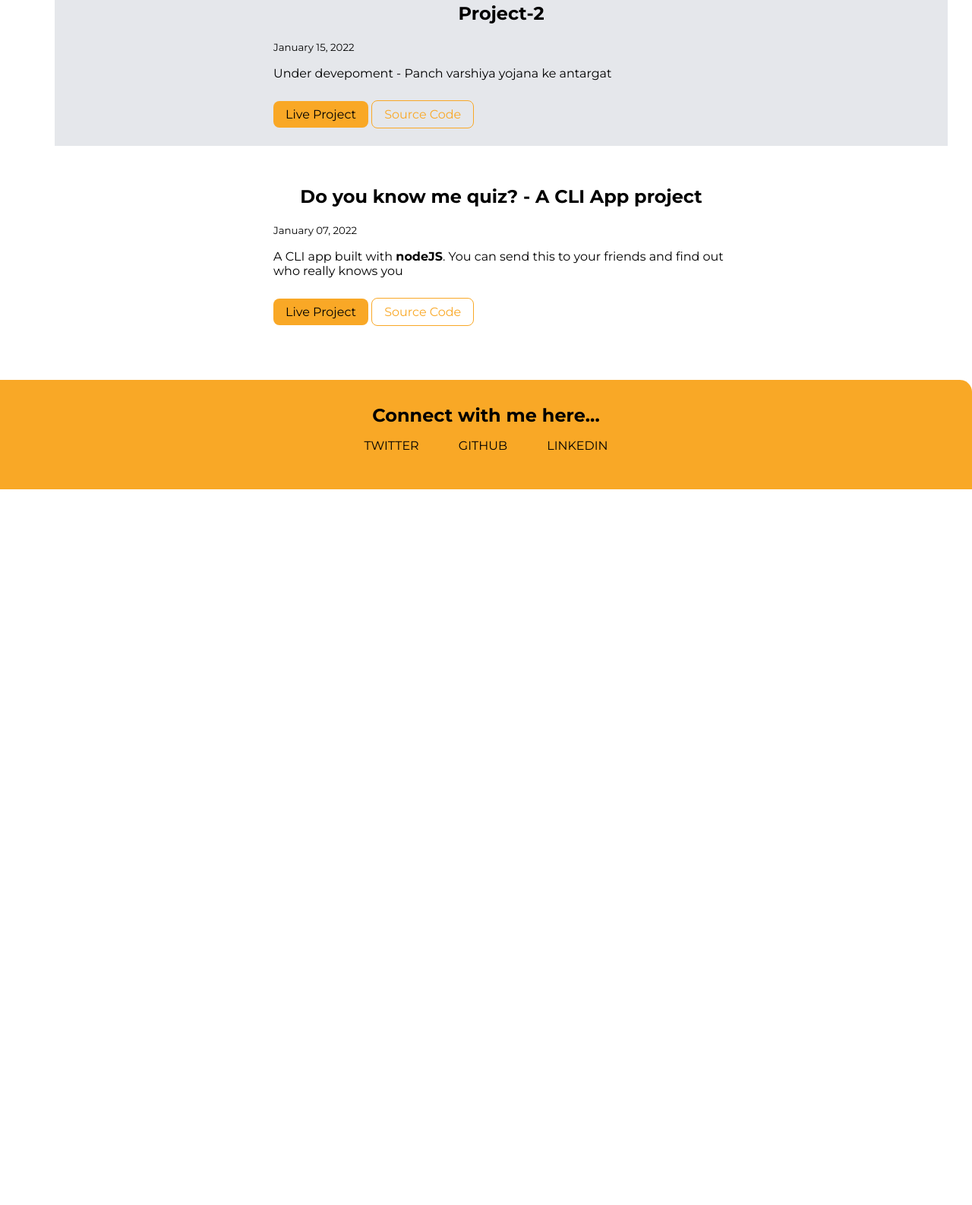
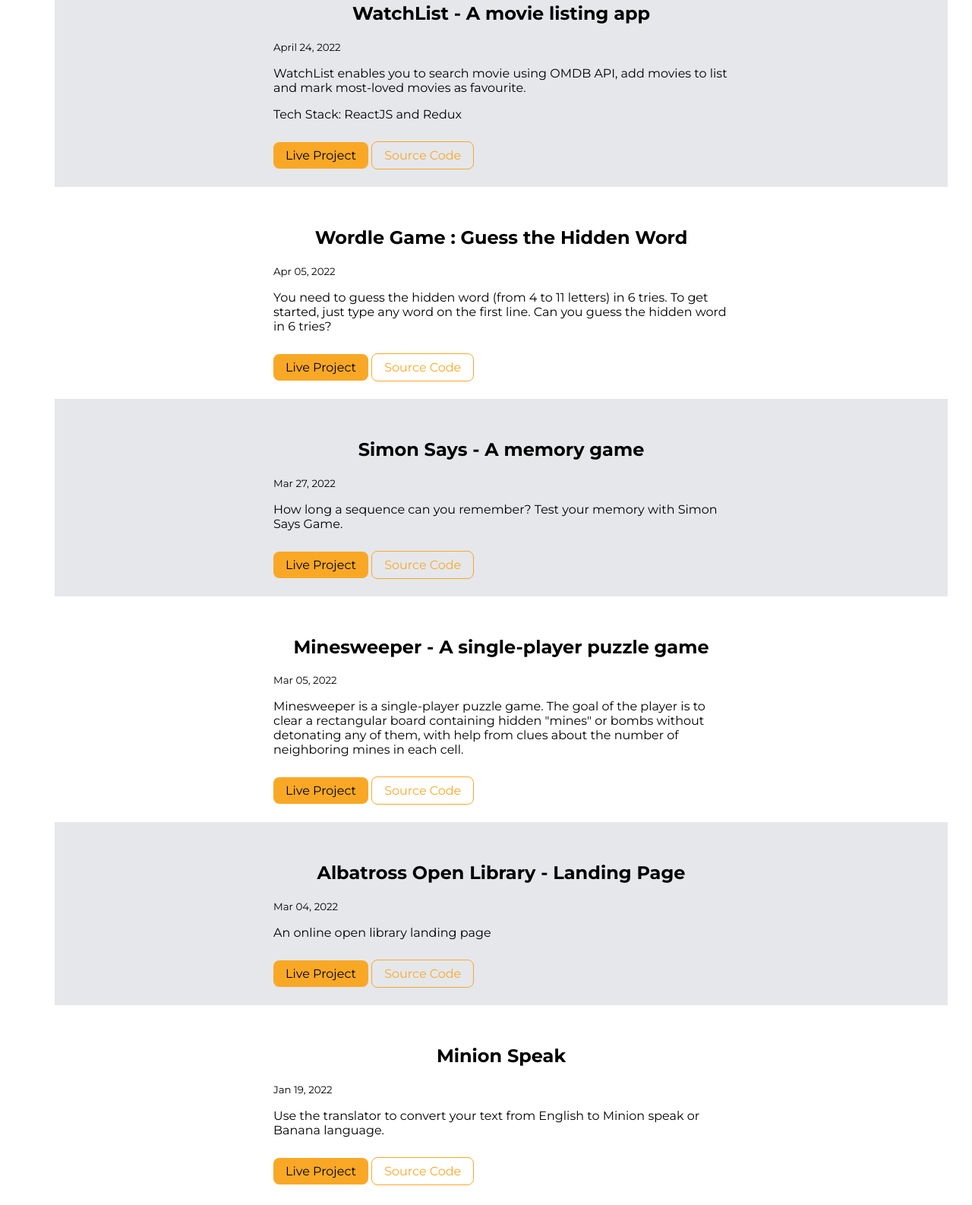
Before and after one commit to ankit1595/ankit-sharma-site, a plain HTML site: page projects.html in a window 1280 px wide. Shown: the part 673-2259 px from the top of the page at 76% size. Before the commit the page ends 1317 px from the top, so only its background shows below. Drawn offline with Linux system fonts and the light colour scheme.

Commit message:
added Projects

```diff
--- a/blogs.html
+++ b/blogs.html
@@ -1,11 +1,29 @@
 <!DOCTYPE html>
 <html lang="en">
   <head>
-    <meta charset="UTF-8">
-    <meta http-equiv="X-UA-Compatible" content="IE=edge">
-    <meta name="viewport" content="width=device-width, initial-scale=1.0">
+    <meta charset="UTF-8" />
+    <meta http-equiv="X-UA-Compatible" content="IE=edge" />
+    <meta name="viewport" content="width=device-width, initial-scale=1.0" />
     <title>Blogs | Ankit Sharma</title>
-    <link rel="stylesheet" href="/styles.css">
+    <link
+      rel="apple-touch-icon"
+      sizes="180x180"
+      href="./images/favicon/apple-touch-icon.png"
+    />
+    <link
+      rel="icon"
+      type="image/png"
+      sizes="32x32"
+      href="./images/favicon/favicon-32x32.png"
+    />
+    <link
+      rel="icon"
+      type="image/png"
+      sizes="16x16"
+      href="./images/favicon/favicon-16x16.png"
+    />
+    <link rel="manifest" href="./images/favicon/site.webmanifest" />
+    <link rel="stylesheet" href="/styles.css" />
   </head>
   <body>
     <nav class="navigation">
@@ -24,8 +42,9 @@
     </nav>
 
     <header class="hero">
-        <img class="hero-img" src="/images/hero-blog.svg">
-        <h1 class="hero-heading">My <span style="color: var(--primary-color);"> Blogs</span>
+      <img class="hero-img" src="/images/hero-blog.svg" />
+      <h1 class="hero-heading">
+        My <span style="color: var(--primary-color)"> Blogs</span>
       </h1>
       <!-- <h2>Assignment to get  <a class="link link-secondary" href="https://neog.camp/qualifier/point-system">markFive</a></h2> -->
     </header>
@@ -37,9 +56,12 @@
             <h1>Dummy blog One</h1>
             <small>January 16, 2022</small>
             <p>
-                        The most well-known dummy text is the 'Lorem Ipsum', which is said to have originated in the 16th century. Lorem Ipsum is composed in a pseudo-Latin language which more or less corresponds to 'proper' Latin. It contains a series of real Latin words.
+              The most well-known dummy text is the 'Lorem Ipsum', which is said
+              to have originated in the 16th century. Lorem Ipsum is composed in
+              a pseudo-Latin language which more or less corresponds to 'proper'
+              Latin. It contains a series of real Latin words.
             </p>
-                    <br>
+            <br />
             <a class="link link-primary" href="/">Read More</a>
           </div>
         </li>
@@ -48,10 +70,15 @@
             <h1>Dummy blog Two</h1>
             <small>January 21, 2022</small>
             <p>
-                        Dummy text: Its function as a filler or as a tool for comparing the visual impression of different typefaces Dummy text is text that is used in the publishing industry or by web designers to occupy the space which will later be filled with 'real' content. This is required when, for example, the final text is not yet available. Dummy text is also known as 'fill text'.
+              Dummy text: Its function as a filler or as a tool for comparing
+              the visual impression of different typefaces Dummy text is text
+              that is used in the publishing industry or by web designers to
+              occupy the space which will later be filled with 'real' content.
+              This is required when, for example, the final text is not yet
+              available. Dummy text is also known as 'fill text'.
             </p>
-                    <br>
-                    <a class="link link-primary "href="/">Read More</a>
+            <br />
+            <a class="link link-primary" href="/">Read More</a>
           </div>
         </li>
       </ul>
@@ -61,17 +88,17 @@
       <div class="footer-header">Connect with me here...</div>
       <ul class="list-non-bullet link-social">
         <li class="list-item-inline">
-                <a class="link  " href="https://twitter.com/ankit1595">TWITTER</a>
+          <a class="link" href="https://twitter.com/ankit1595">TWITTER</a>
         </li>
         <li class="list-item-inline">
-                <a class="link " href="https://github.com/ankit1595">GITHUB</a>
+          <a class="link" href="https://github.com/ankit1595">GITHUB</a>
         </li>
         <li class="list-item-inline">
-                 <a class="link " href="https://www.linkedin.com/in/ankit1595">LINKEDIN</a>
+          <a class="link" href="https://www.linkedin.com/in/ankit1595"
+            >LINKEDIN</a
+          >
         </li>
       </ul>
     </footer>
-
-
   </body>
 </html>
--- a/projects.html
+++ b/projects.html
@@ -1,16 +1,32 @@
 <!DOCTYPE html>
 <html lang="en">
-
   <head>
-    <meta charset="UTF-8">
-    <meta http-equiv="X-UA-Compatible" content="IE=edge">
-    <meta name="viewport" content="width=device-width, initial-scale=1.0">
+    <meta charset="UTF-8" />
+    <meta http-equiv="X-UA-Compatible" content="IE=edge" />
+    <meta name="viewport" content="width=device-width, initial-scale=1.0" />
     <title>Projects | Ankit Sharma</title>
-    <link rel="stylesheet" href="/styles.css">
+    <link
+      rel="apple-touch-icon"
+      sizes="180x180"
+      href="./images/favicon/apple-touch-icon.png"
+    />
+    <link
+      rel="icon"
+      type="image/png"
+      sizes="32x32"
+      href="./images/favicon/favicon-32x32.png"
+    />
+    <link
+      rel="icon"
+      type="image/png"
+      sizes="16x16"
+      href="./images/favicon/favicon-16x16.png"
+    />
+    <link rel="manifest" href="./images/favicon/site.webmanifest" />
+    <link rel="stylesheet" href="/styles.css" />
   </head>
 
   <body>
-
     <nav class="navigation">
       <div class="nav-brand">Ankit Sharma</div>
       <ul class="list-non-bullet nav-pills">
@@ -21,62 +37,215 @@
           <a class="link link-active" href="/projects.html">projects</a>
         </li>
         <li class="list-item-inline">
-                <a class="link " href="/blogs.html">blog</a>
+          <a class="link" href="/blogs.html">blog</a>
         </li>
       </ul>
     </nav>
 
     <header class="hero">
-        <img class="hero-img" src="/images/hero-project.svg">
-        <h1 class="hero-heading">My <span style="color: var(--primary-color);"> Projects</span>
+      <img class="hero-img" src="/images/hero-project.svg" />
+      <h1 class="hero-heading">
+        My <span style="color: var(--primary-color)"> Projects</span>
       </h1>
     </header>
 
     <section class="section">
       <ul class="list-non-bullet">
+        <!-- PROJECT-LIST -->
         <li class="section ow">
           <div class="container container-center">
-                    <h1>Project-2</h1>
-                    <small>January 15, 2022</small>
+            <h1>WatchList - A movie listing app</h1>
+            <small>April 24, 2022</small>
             <p>
-                        Under devepoment - Panch varshiya yojana ke antargat
+              WatchList enables you to search movie using OMDB API, add movies
+              to list and mark most-loved movies as favourite.
             </p>
-                    <br>
-                    <a class="link link-primary" href="/">Live Project</a>
-                    <a class="link link-secondary" href="/">Source Code</a>
+            <p>Tech Stack: ReactJS and Redux</p>
+            <br />
+            <a
+              class="link link-primary"
+              href="https://watchlist0.netlify.app/"
+              target="_blank"
+              >Live Project</a
+            >
+            <a
+              class="link link-secondary"
+              href="https://github.com/ankit1595/movie-app"
+              target="_blank"
+              >Source Code</a
+            >
           </div>
         </li>
+
+        <!-- || -->
+
         <li class="section">
+          <div class="container container-center">
+            <h1>Wordle Game : Guess the Hidden Word</h1>
+            <small>Apr 05, 2022</small>
+            <p>
+              You need to guess the hidden word (from 4 to 11 letters) in 6
+              tries. To get started, just type any word on the first line. Can
+              you guess the hidden word in 6 tries?
+            </p>
+            <br />
+            <a
+              class="link link-primary"
+              href="https://wordlgame.netlify.app/"
+              target="_blank"
+              >Live Project</a
+            >
+            <a
+              class="link link-secondary"
+              href="https://github.com/ankit1595/wordle-game"
+              target="_blank"
+              >Source Code</a
+            >
+          </div>
+        </li>
+
+        <!-- || -->
+
+        <li class="section ow">
+          <div class="container container-center">
+            <h1>Simon Says - A memory game</h1>
+            <small>Mar 27, 2022</small>
+            <p>
+              How long a sequence can you remember? Test your memory with Simon
+              Says Game.
+            </p>
+            <br />
+            <a
+              class="link link-primary"
+              href="https://github.com/codemdshahbazali/simon_says"
+              target="_blank"
+              >Live Project</a
+            >
+            <a
+              class="link link-secondary"
+              href="https://avenger-simon-says.netlify.app/"
+              target="_blank"
+              >Source Code</a
+            >
+          </div>
+        </li>
+
+        <!-- || -->
+
+        <li class="section">
+          <div class="container container-center">
+            <h1>Minesweeper - A single-player puzzle game</h1>
+            <small>Mar 05, 2022</small>
+            <p>
+              Minesweeper is a single-player puzzle game. The goal of the player
+              is to clear a rectangular board containing hidden "mines" or bombs
+              without detonating any of them, with help from clues about the
+              number of neighboring mines in each cell.
+            </p>
+            <br />
+            <a
+              class="link link-primary"
+              href="https://github.com/ankit1595/mission-minesweeper"
+              target="_blank"
+              >Live Project</a
+            >
+            <a
+              class="link link-secondary"
+              href="https://ankit1595.github.io/mission-minesweeper/"
+              target="_blank"
+              >Source Code</a
+            >
+          </div>
+        </li>
+
+        <!-- || -->
+
+        <li class="section ow">
+          <div class="container container-center">
+            <h1>Albatross Open Library - Landing Page</h1>
+            <small>Mar 04, 2022</small>
+            <p>An online open library landing page</p>
+            <br />
+            <a
+              class="link link-primary"
+              href="https://github.com/ankit1595/Albatross-landing-page"
+              target="_blank"
+              >Live Project</a
+            >
+            <a
+              class="link link-secondary"
+              href="https://ankit1595.github.io/Albatross-landing-page/"
+              target="_blank"
+              >Source Code</a
+            >
+          </div>
+        </li>
+
+        <!-- || -->
+
+        <li class="section">
+          <div class="container container-center">
+            <h1>Minion Speak</h1>
+            <small>Jan 19, 2022</small>
+            <p>
+              Use the translator to convert your text from English to Minion
+              speak or Banana language.
+            </p>
+            <br />
+            <a
+              class="link link-primary"
+              href="https://minionspeak-app.netlify.app/"
+              target="_blank"
+              >Live Project</a
+            >
+            <a
+              class="link link-secondary"
+              href="https://github.com/ankit1595/minion-speak-app"
+              target="_blank"
+              >Source Code</a
+            >
+          </div>
+        </li>
+
+        <!-- || -->
+
+        <!-- <li class="section">
           <div class="container container-center">
             <h1>Do you know me quiz? - A CLI App project</h1>
             <small>January 07, 2022</small>
             <p>
-                        A CLI app built with <strong>nodeJS</strong>. You can send this to your friends and find out who
-                        really knows you
+              A CLI app built with <strong>nodeJS</strong>. You can send this to
+              your friends and find out who really knows you
             </p>
-                    <br>
-                    <a class="link link-primary "href="/">Live Project</a>
-                    <a class="link link-secondary" href="/">Source Code</a>
+            <br />
+            <a class="link link-primary" href="/" target="_blank"
+              >Live Project</a
+            >
+            <a class="link link-secondary" href="/" target="_blank"
+              >Source Code</a
+            >
           </div>
-            </li>
+        </li> -->
+
+        <!-- || -->
       </ul>
     </section>
-
 
     <footer class="footer">
       <div class="footer-header">Connect with me here...</div>
       <ul class="list-non-bullet link-social">
         <li class="list-item-inline">
-                <a class="link  " href="https://twitter.com/ankit1595">TWITTER</a>
+          <a class="link" href="https://twitter.com/ankit1595">TWITTER</a>
         </li>
         <li class="list-item-inline">
-                <a class="link " href="https://github.com/ankit1595">GITHUB</a>
+          <a class="link" href="https://github.com/ankit1595">GITHUB</a>
         </li>
         <li class="list-item-inline">
-                 <a class="link " href="https://www.linkedin.com/in/ankit1595">LINKEDIN</a>
+          <a class="link" href="https://www.linkedin.com/in/ankit1595"
+            >LINKEDIN</a
+          >
         </li>
       </ul>
     </footer>
   </body>
-
 </html>
```
Also changed, not shown: images/favicon/about.txt (added), images/favicon/android-chrome-192x192.png (added), images/favicon/android-chrome-512x512.png (added), images/favicon/apple-touch-icon.png (added), images/favicon/favicon-16x16.png (added), images/favicon/favicon-32x32.png (added), images/favicon/favicon.ico (added), images/favicon/site.webmanifest (added). Lines whose indentation alone changed are shown as unchanged.
